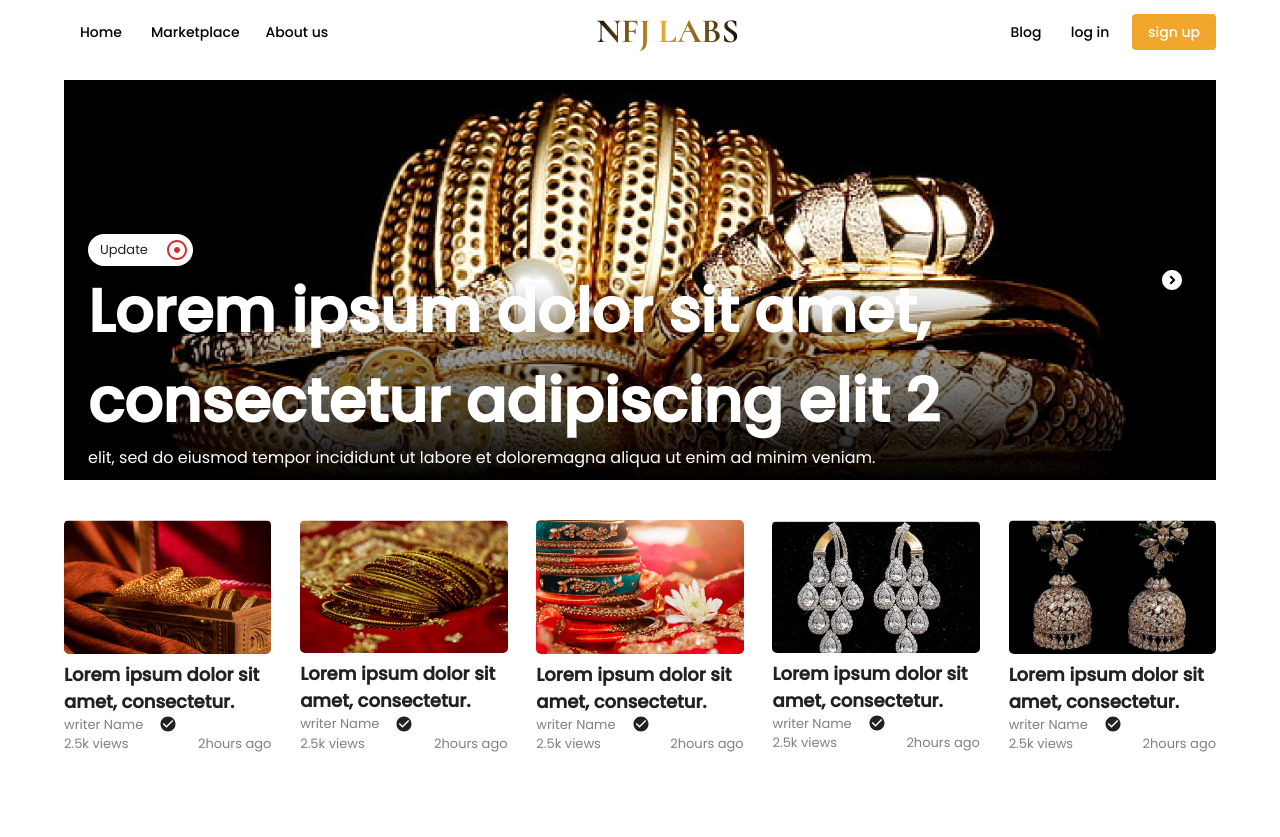
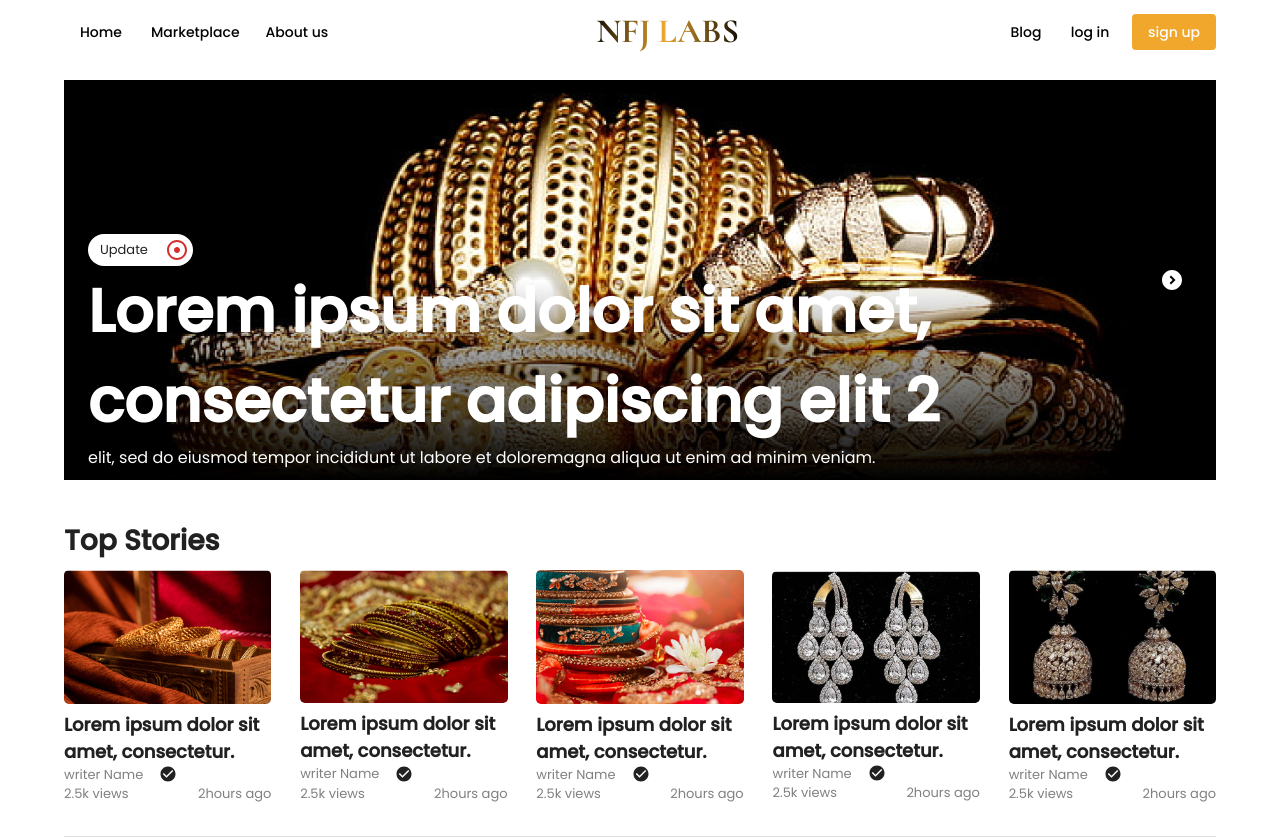
Before and after one commit to ArtisticJewellers/nfjlabs-website, a React (Create React App) app: page /blog in a window 1280 px wide. Before the commit the page ends 800 px from the top, so only its background shows below. Built offline with nearby package versions, Linux system fonts and the light colour scheme.

Commit message:
add heading and divider in top stories section

```diff
--- a/src/pages/blog/topStories/Web.js
+++ b/src/pages/blog/topStories/Web.js
@@ -1,6 +1,6 @@
 import React from "react";
 import Row from "../../../components/common/Row";
-import { Box, Typography } from "@mui/material";
+import { Box, Divider, Typography } from "@mui/material";
 import { CheckCircle } from "@mui/icons-material";
 
 const StoryCard = ({ title, writer, views, image }) => {
@@ -30,11 +30,17 @@ const StoryCard = ({ title, writer, views, image }) => {
 
 const Web = ({ stories }) => {
   return (
-    <Row sx={{ marginTop: 5 }}>
-      {stories.map((story) => (
-        <StoryCard {...story} />
-      ))}
-    </Row>
+    <>
+      <Typography sx={{ fontSize: "28px", fontWeight: 700,marginTop: 5 }}>
+        Top Stories
+      </Typography>
+      <Row sx={{ marginTop: 1, marginBottom:4 }}>
+        {stories.map((story) => (
+          <StoryCard {...story} />
+        ))}
+      </Row>
+      <Divider />
+    </>
   );
 };
 
```
